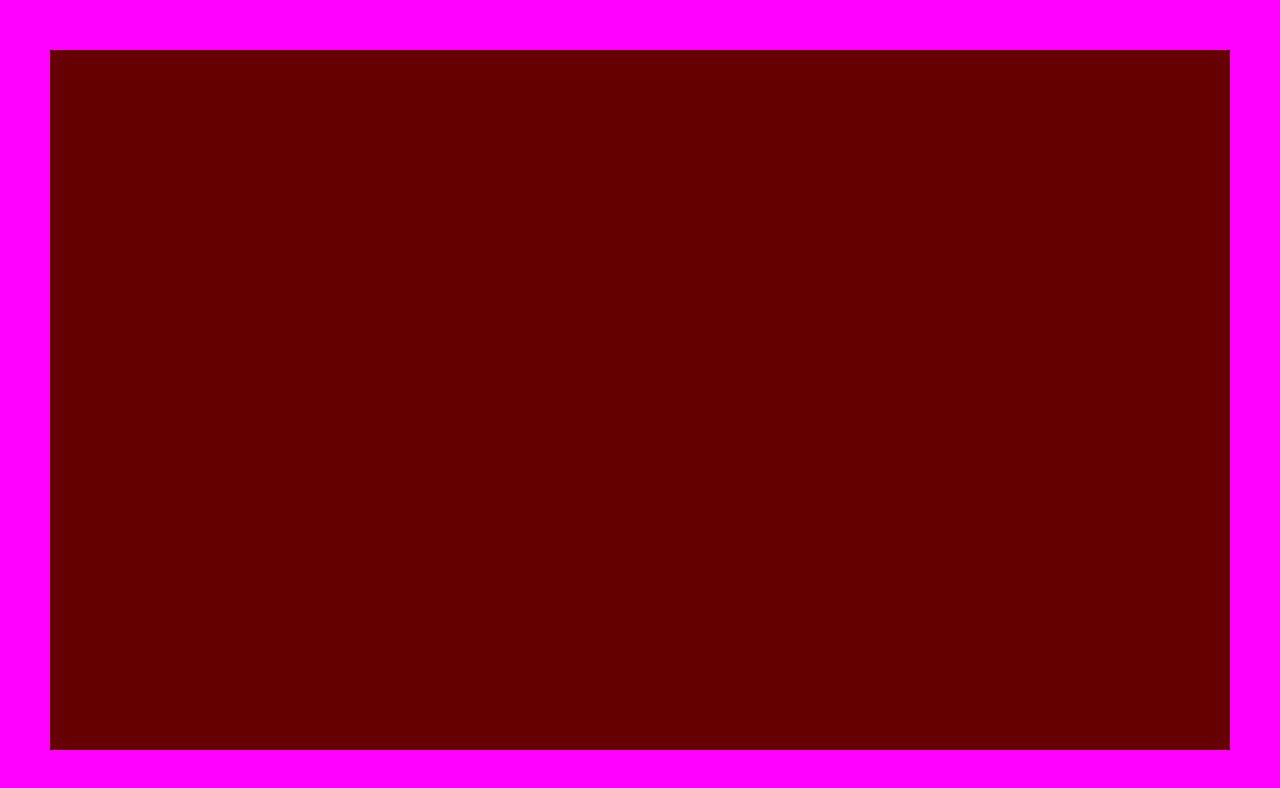
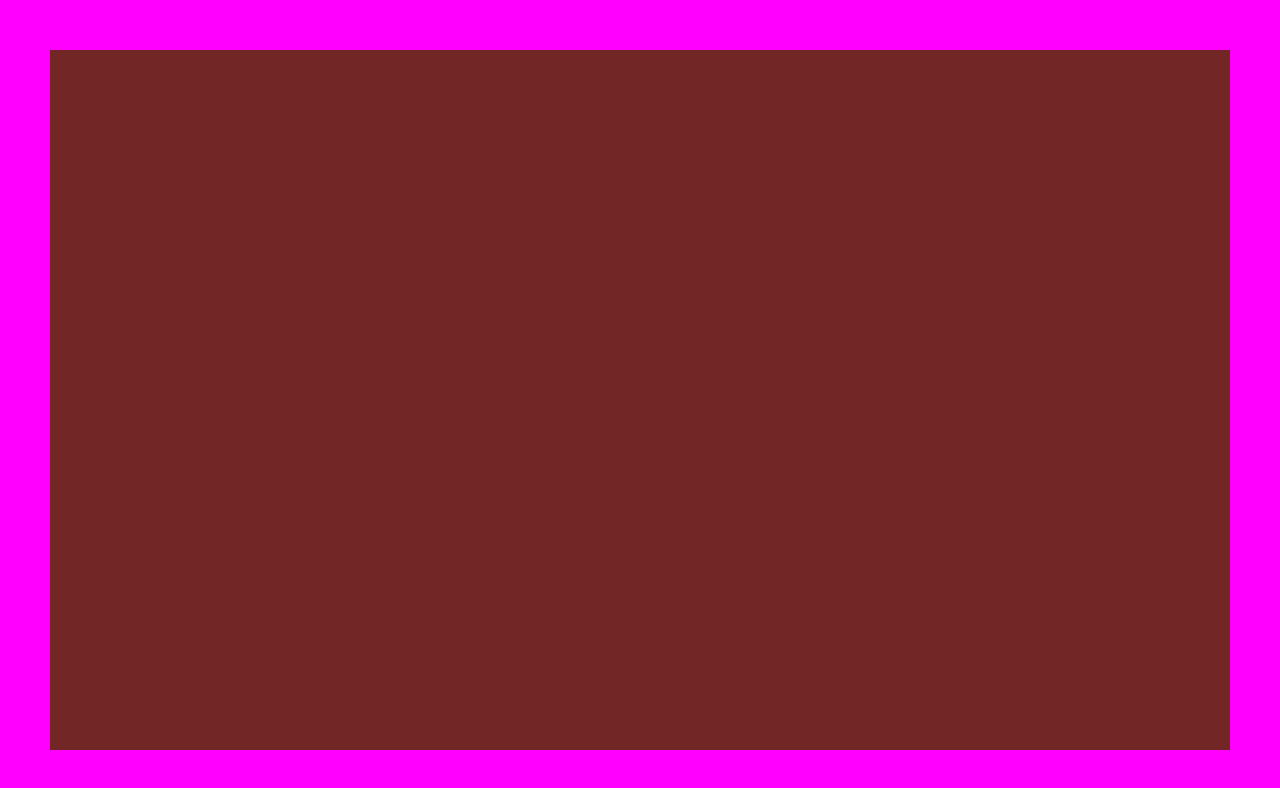
Before and after one commit to Driijko/Layer-Framework, a React (Create React App) app: page / in a window 1280 px wide. Shown: the top 788 px of the page. Built offline with nearby package versions, Linux system fonts and the light colour scheme.

Commit message:
Setup folder system for Elements folder

```diff
--- a/src/App/Content/0 Site/SiteBackground.js
+++ b/src/App/Content/0 Site/SiteBackground.js
@@ -13,10 +13,10 @@ const SiteBackgroundDiv = styled("div")`${({mousePos})=>css`
     transition-timing-function: linear;
     transition-duration: 1s;
     background-color:
-        rgb(
-            ${100 + (155 * (mousePos.x / window.innerWidth))},
-            ${100 * (mousePos.y / window.innerHeight)},
-            0
+        hsl(
+            0,
+            ${50 + (50 * (mousePos.x / window.innerWidth))}%,
+            ${30 + (40 * (mousePos.y / window.innerHeight))}%
         )
     ;
     box-sizing: border-box;
```
Also changed, not shown: 1 other file (tests, documents, lock files or other folders).
